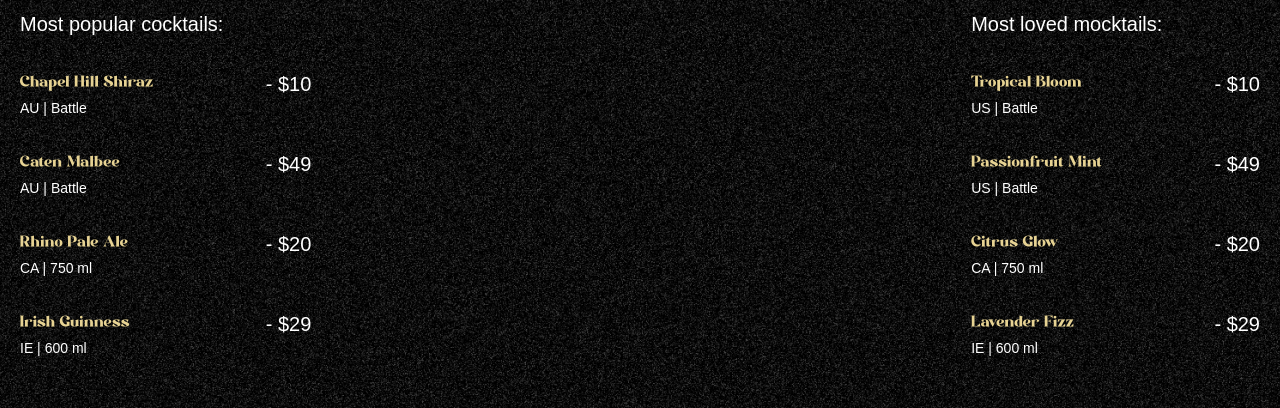
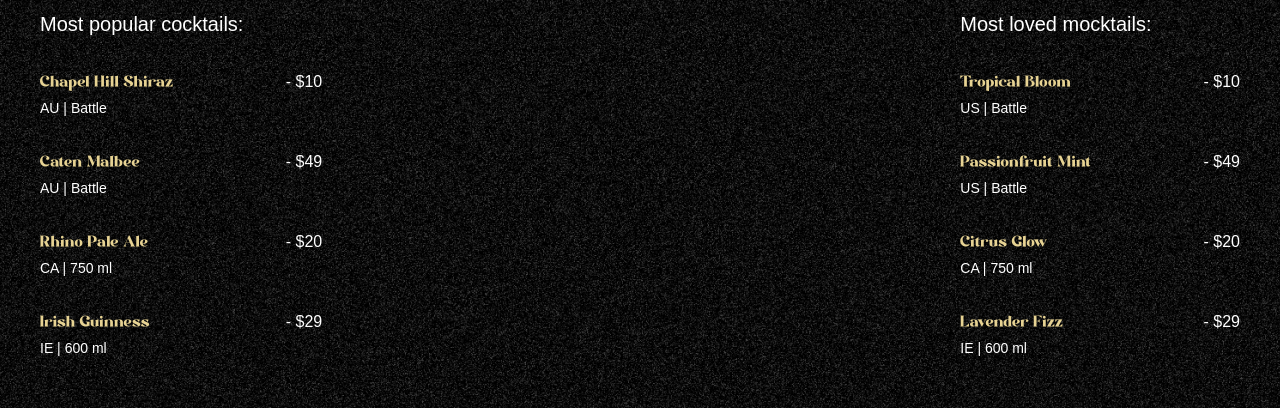
Before and after one commit to bm-jsms/BuzzBar, a React (Vite) app: page / in a window 1280 px wide. Shown: the part 950-1358 px from the top of the page. Built offline with nearby package versions, Linux system fonts and the light colour scheme; a web font is replaced by a local one.

Commit message:
💫 [add] Cocktail list

```diff
--- a/src/components/ui/Cocktails.tsx
+++ b/src/components/ui/Cocktails.tsx
@@ -1,6 +1,7 @@
 import { useGSAP } from '@gsap/react';
 import gsap from 'gsap';
 import { cocktailLists, mockTailLists } from '../../constants/index';
+import { AOSDiv } from '../animations';
 
 const Cocktails = () => {
 	useGSAP(() => {
@@ -33,20 +34,20 @@
 				id='c-right-leaf'
 			/>
 
-			<div className='list'>
+			<div className='list px-10'>
 				<div className='popular'>
 					<h2>Most popular cocktails:</h2>
 
 					<ul>
 						{cocktailLists.map(({ name, country, detail, price }) => (
 							<li key={name}>
-								<div className='md:me-28'>
+								<AOSDiv data-aos='fade-right' className='md:me-28'>
 									<h3>{name}</h3>
 									<p>
 										{country} | {detail}
 									</p>
-								</div>
-								<span>- {price}</span>
+								</AOSDiv>
+								<AOSDiv data-aos='fade-left'>- {price}</AOSDiv>
 							</li>
 						))}
 					</ul>
@@ -58,13 +59,13 @@
 					<ul>
 						{mockTailLists.map(({ name, country, detail, price }) => (
 							<li key={name}>
-								<div className='me-28'>
+								<AOSDiv data-aos='fade-right' className='me-28'>
 									<h3>{name}</h3>
 									<p>
 										{country} | {detail}
 									</p>
-								</div>
-								<span>- {price}</span>
+								</AOSDiv>
+								<AOSDiv data-aos='fade-left'>- {price}</AOSDiv>
 							</li>
 						))}
 					</ul>
```
